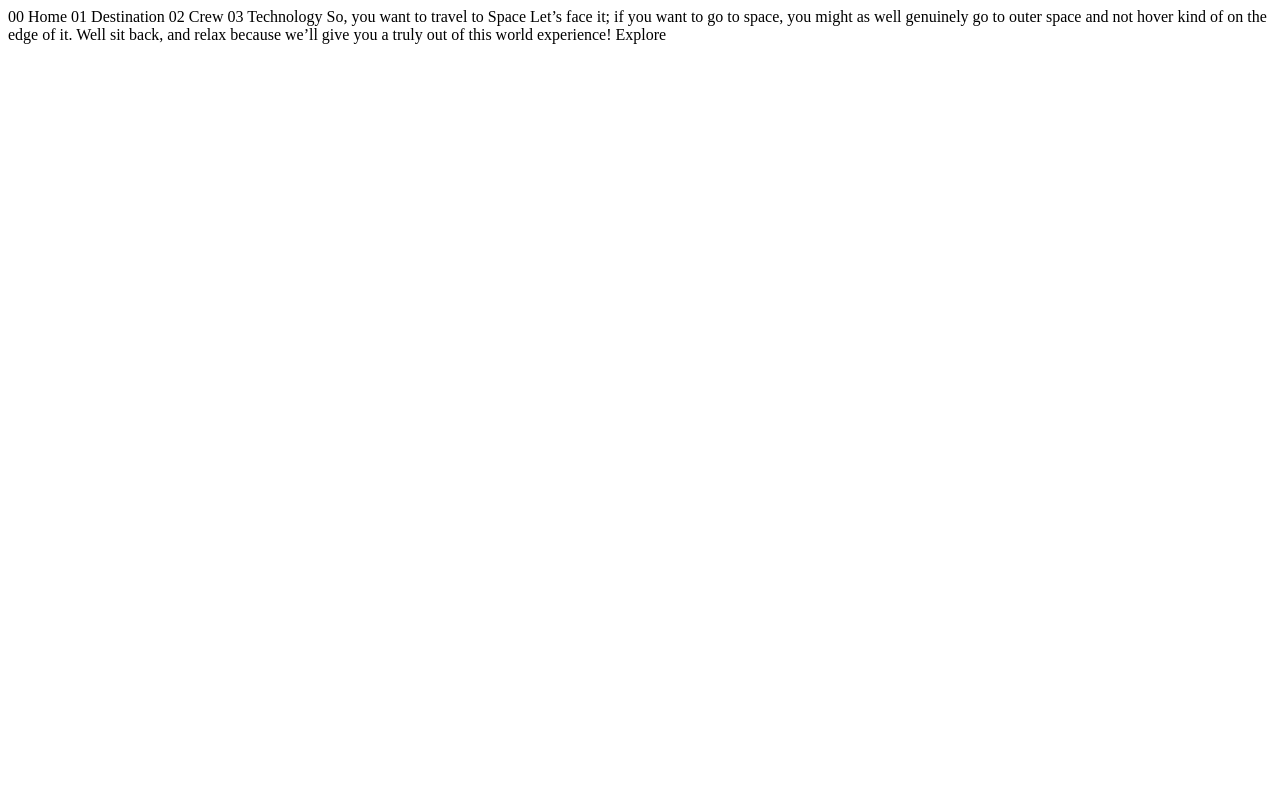
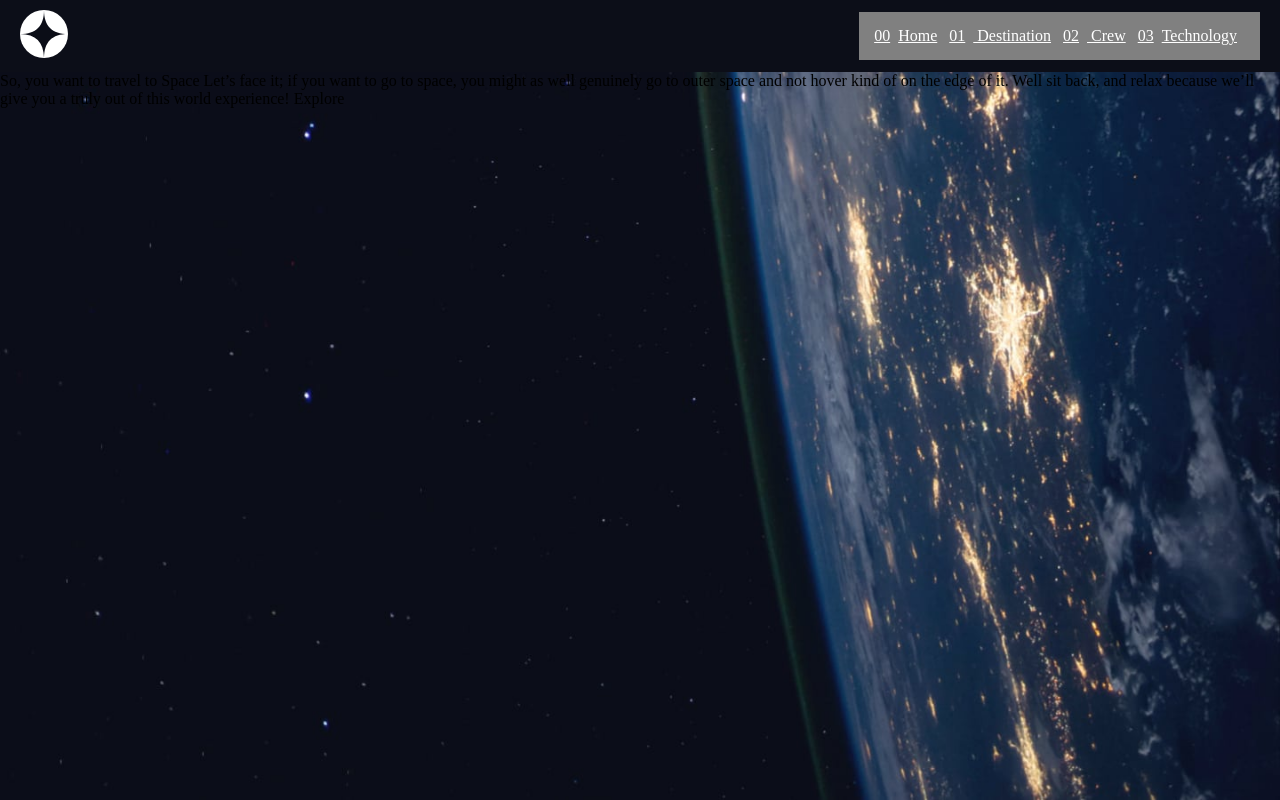
Before and after one commit to EYRAM565/space-tourism-website, a plain HTML site: page starter-code/index.html in a window 1280 px wide. Drawn offline with Linux system fonts and the light colour scheme.

Commit message:
first commit

```diff
--- a/starter-code/index.html
+++ b/starter-code/index.html
@@ -5,15 +5,33 @@
   <meta name="viewport" content="width=device-width, initial-scale=1.0">
 
   <link rel="icon" type="image/png" sizes="32x32" href="./assets/favicon-32x32.png">
+  <link rel="stylesheet" href="style.css">
 
   <title>Frontend Mentor | Space tourism website</title>
 </head>
 <body>
+  <header>
+    <a href=""><img src="assets/shared/logo.svg" alt="logo"></a>
 
-  00 Home
-  01 Destination
-  02 Crew
-  03 Technology
+    <div class="foo">
+      <a href=""><span>00</span>Home</a>
+
+      <a href=""> <span>01</span> Destination</a>
+
+      <a href=""> <span>02</span> Crew</a>
+
+      <a href=""> <span>03</span>Technology</a>
+    </div>
+
+
+
+
+  </header>
+
+
+
+
+
 
   So, you want to travel to
   Space
--- /dev/null
+++ b/starter-code/style.css
@@ -0,0 +1,39 @@
+* {
+    box-sizing: border-box;
+    margin: 0;
+    padding: 0;
+}
+
+
+body{
+    background-image: url('assets/home/background-home-desktop.jpg');
+    background-repeat: no-repeat;
+
+    background-size: cover;
+}
+
+
+header{
+    background-color: hsl(230 35% 7%);
+    display: flex;
+    align-items: center;
+    justify-content: space-between;
+    padding: 10px 20px;
+
+}
+
+header a {
+    color: rgb(255, 255, 255);
+
+}
+
+.foo{
+    background-color: hsl(0 0% 50%);
+
+    padding: 15px;
+
+}
+
+a ,span{
+    margin-right: 8px;
+}
```
